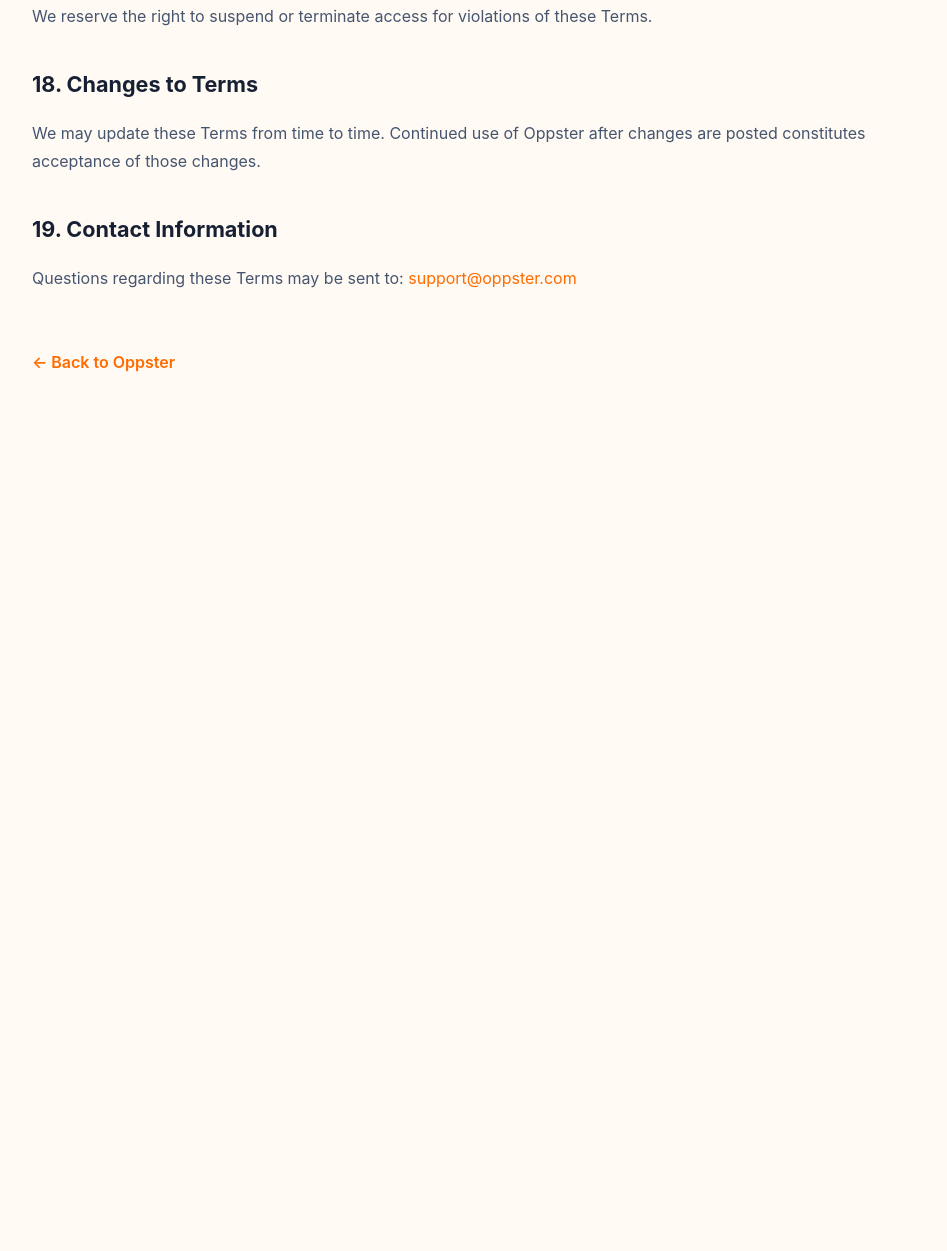
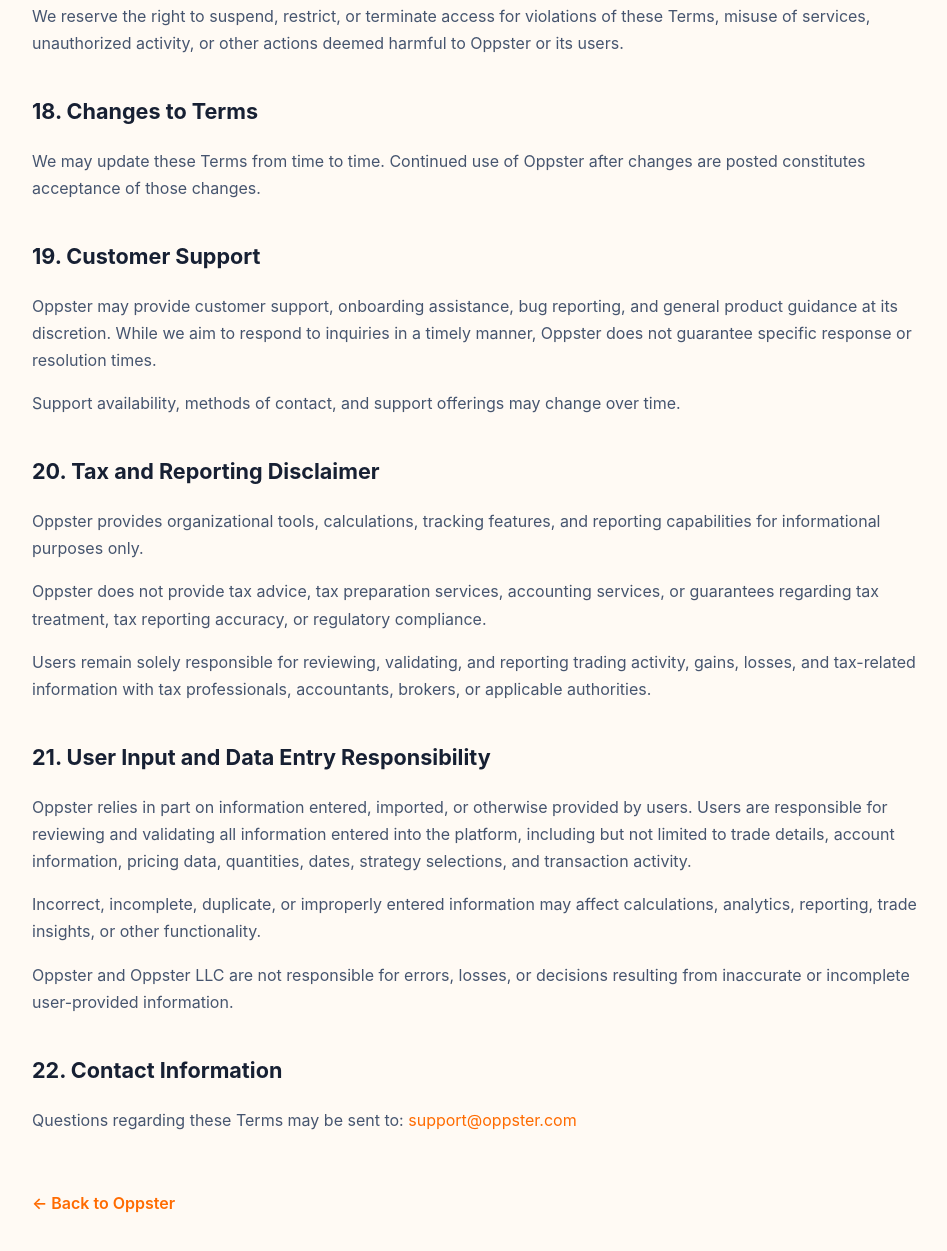
Before and after one commit to oppster/main, a website: page terms-of-service.html in a window 1280 px wide. Shown: the part 4003-5254 px from the top of the page, without its empty margins (158-1105 px from the left). Before the commit the page ends 4443 px from the top, so only its background shows below. Drawn offline with Linux system fonts and the light colour scheme.

Commit message:
Update terms-of-service.html

```diff
--- a/terms-of-service.html
+++ b/terms-of-service.html
@@ -371,12 +371,16 @@ Users remain responsible for reviewing plan limitations prior
 to changing subscription levels.
 </p>
 
+
 <h2>17. Account Termination</h2>
 
 <p>
-We reserve the right to suspend or terminate access
-for violations of these Terms.
+We reserve the right to suspend, restrict, or terminate access
+for violations of these Terms, misuse of services,
+unauthorized activity, or other actions deemed harmful
+to Oppster or its users.
 </p>
+
 
 <h2>18. Changes to Terms</h2>
 
@@ -386,7 +390,69 @@ Continued use of Oppster after changes are posted
 constitutes acceptance of those changes.
 </p>
 
-<h2>19. Contact Information</h2>
+
+<h2>19. Customer Support</h2>
+
+<p>
+Oppster may provide customer support, onboarding assistance,
+bug reporting, and general product guidance at its discretion.
+While we aim to respond to inquiries in a timely manner,
+Oppster does not guarantee specific response or resolution times.
+</p>
+
+<p>
+Support availability, methods of contact, and support offerings
+may change over time.
+</p>
+
+
+<h2>20. Tax and Reporting Disclaimer</h2>
+
+<p>
+Oppster provides organizational tools, calculations,
+tracking features, and reporting capabilities for informational
+purposes only.
+</p>
+
+<p>
+Oppster does not provide tax advice, tax preparation services,
+accounting services, or guarantees regarding tax treatment,
+tax reporting accuracy, or regulatory compliance.
+</p>
+
+<p>
+Users remain solely responsible for reviewing, validating,
+and reporting trading activity, gains, losses, and tax-related
+information with tax professionals, accountants, brokers,
+or applicable authorities.
+</p>
+
+
+<h2>21. User Input and Data Entry Responsibility</h2>
+
+<p>
+Oppster relies in part on information entered, imported,
+or otherwise provided by users. Users are responsible for
+reviewing and validating all information entered into the
+platform, including but not limited to trade details,
+account information, pricing data, quantities, dates,
+strategy selections, and transaction activity.
+</p>
+
+<p>
+Incorrect, incomplete, duplicate, or improperly entered
+information may affect calculations, analytics, reporting,
+trade insights, or other functionality.
+</p>
+
+<p>
+Oppster and Oppster LLC are not responsible for errors,
+losses, or decisions resulting from inaccurate or incomplete
+user-provided information.
+</p>
+
+
+<h2>22. Contact Information</h2>
 
 <p>
 Questions regarding these Terms may be sent to:
```
